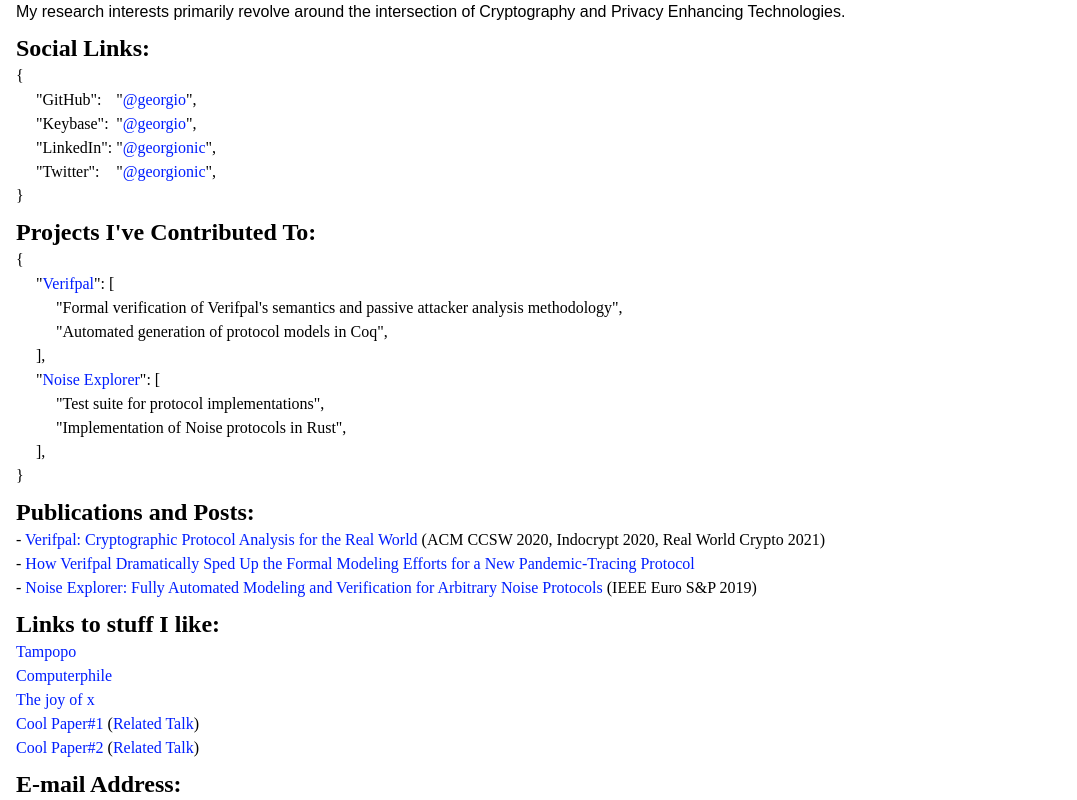
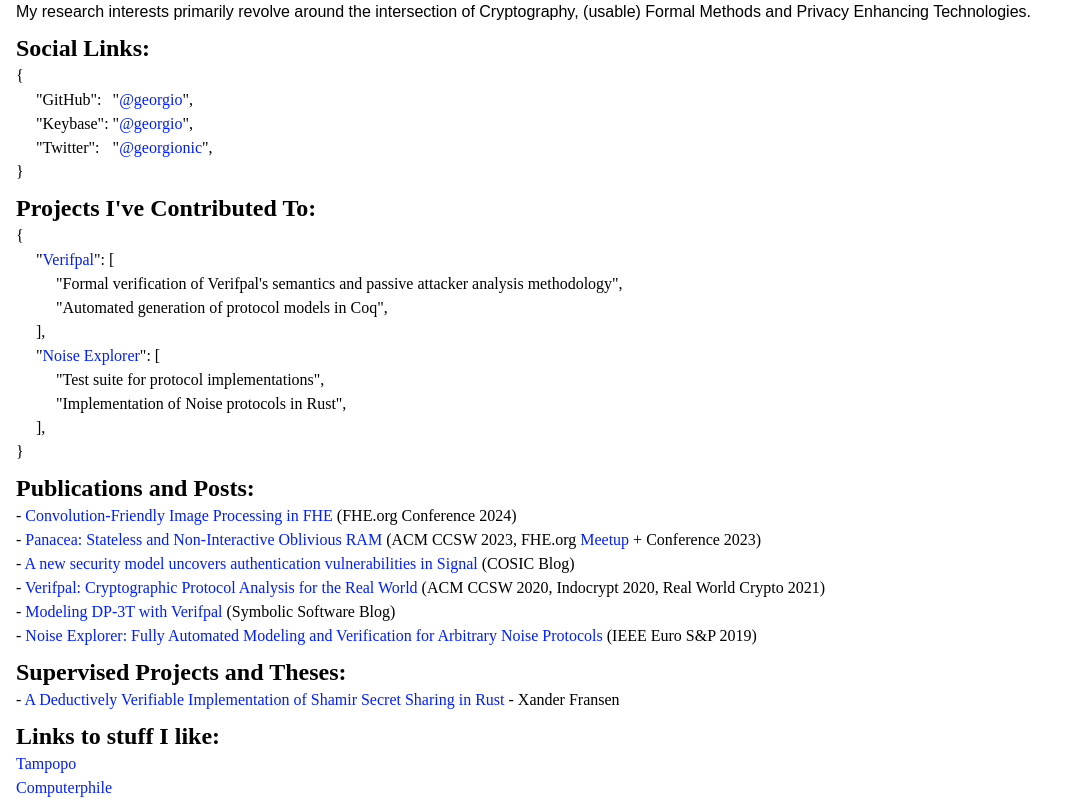
Before and after one commit to georgio/georgio.xyz, a Vue app: page / in a window 1280 px wide. Shown: the part 260-1060 px from the top of the page, without its empty margins (0-1077 px from the left). Built offline with nearby package versions, Linux system fonts and the light colour scheme; a web font is replaced by a local one.

Commit message:
update 03/24

```diff
--- a/src/components/Info.vue
+++ b/src/components/Info.vue
@@ -24,10 +24,10 @@
       <a href="https://www.esat.kuleuven.be/cosic" target="_blank">
         COSIC group at KU Leuven
       </a>
-      as a pre-doctoral student.
+      as a doctoral student.
       <br />
       My research interests primarily revolve around the intersection of
-      Cryptography and Privacy Enhancing Technologies.
+      Cryptography, (usable) Formal Methods and Privacy Enhancing Technologies.
     </div>
 
     <div class="py-1" v-if="nextConference.title">
@@ -92,15 +92,28 @@
       <div class="font-mono text-2xl font-black">Publications and Posts:</div>
       <div class="font-mono text-base">
         -
+        <a href=""
+          >Convolution-Friendly Image Processing in FHE</a
+        >
+        (FHE.org Conference 2024)<br />
+        -
+        <a href="https://eprint.iacr.org/2023/274"
+          >Panacea: Stateless and Non-Interactive Oblivious RAM</a
+        >
+        (ACM CCSW 2023, FHE.org <a href="https://fhe.org/meetups/029-Panacea_Non-interactive_and_Stateless_Oblivious_RAM">Meetup</a> + Conference 2023)<br />
+        -
+        <a href="https://www.esat.kuleuven.be/cosic/blog/rwc-2022-a-new-security-model-uncovers-a-authentication-vulnerabilities-in-signal/"
+          >A new security model uncovers authentication vulnerabilities in Signal</a
+        > (COSIC Blog)<br />
+        -
         <a href="https://eprint.iacr.org/2019/971"
           >Verifpal: Cryptographic Protocol Analysis for the Real World</a
         >
         (ACM CCSW 2020, Indocrypt 2020, Real World Crypto 2021)<br />
         -
-        <a href="https://blog.symbolic.software/2020/04/05/dp-3t-verifpal"
-          >How Verifpal Dramatically Sped Up the Formal Modeling Efforts for a
-          New Pandemic-Tracing Protocol</a
-        ><br />
+        <a href="https://symbolic.software/blog/2020-04-05-dp3t/"
+          >Modeling DP-3T with Verifpal</a
+        > (Symbolic Software Blog)<br />
         -
         <a
           href="https://www.computer.org/csdl/proceedings-article/euros&p/2019/114800a356/1cI6f6upxi8"
@@ -108,6 +121,15 @@
           Arbitrary Noise Protocols</a
         >
         (IEEE Euro S&P 2019)<br />
+      </div>
+    </div>
+    <div class="py-1">
+      <div class="font-mono text-2xl font-black">Supervised Projects and Theses:</div>
+      <div class="font-mono text-base">
+        -
+        <a href="https://kuleuven.limo.libis.be/discovery/fulldisplay?docid=alma9993527084601488&context=L&vid=32KUL_KUL:KULeuven&search_scope=All_Content&tab=all_content_tab&lang=en"
+          >A Deductively Verifiable Implementation of Shamir Secret Sharing in Rust</a
+        > - Xander Fransen<br />
       </div>
     </div>
 
@@ -119,9 +141,7 @@
           Computerphile
         </a>
         <br />
-        <a href="https://www.quantamagazine.org/tag/the-joy-of-x-podcast/">
-          The joy of x
-        </a>
+          The joy of {<a href="https://www.quantamagazine.org/tag/the-joy-of-x">x</a>, <a href="https://www.quantamagazine.org/tag/the-joy-of-why">wh(y)</a>}
         <br />
         <a
           href="https://people.eecs.berkeley.edu/~christos/classics/Feynman.pdf"
--- a/src/components/info.json
+++ b/src/components/info.json
@@ -9,11 +9,6 @@
 			"title": "Keybase",
 			"url": "https://keybase.io/georgio",
 			"urlText": "@georgio"
-		},
-		{
-			"title": "LinkedIn",
-			"url": "https://www.linkedin.com/in/georgionic/",
-			"urlText": "@georgionic"
 		},
 		{
 			"title": "Twitter",
@@ -40,6 +35,7 @@
 		}
 	],
 	"publishedWork": [
+
 		{
 			"title": "Verifpal: Cryptographic Protocol Analysis for the Real World",
 			"links": [
```
